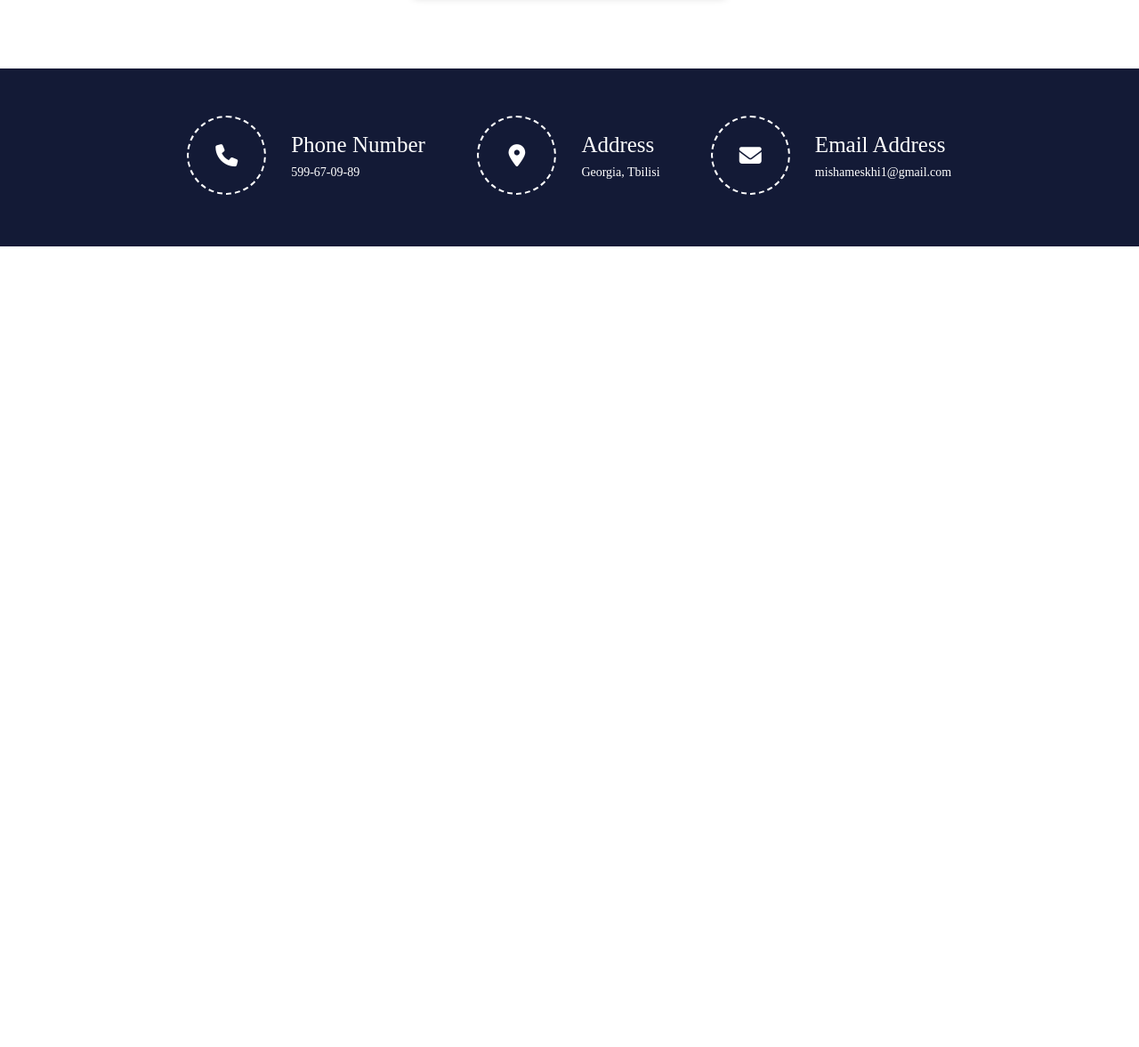
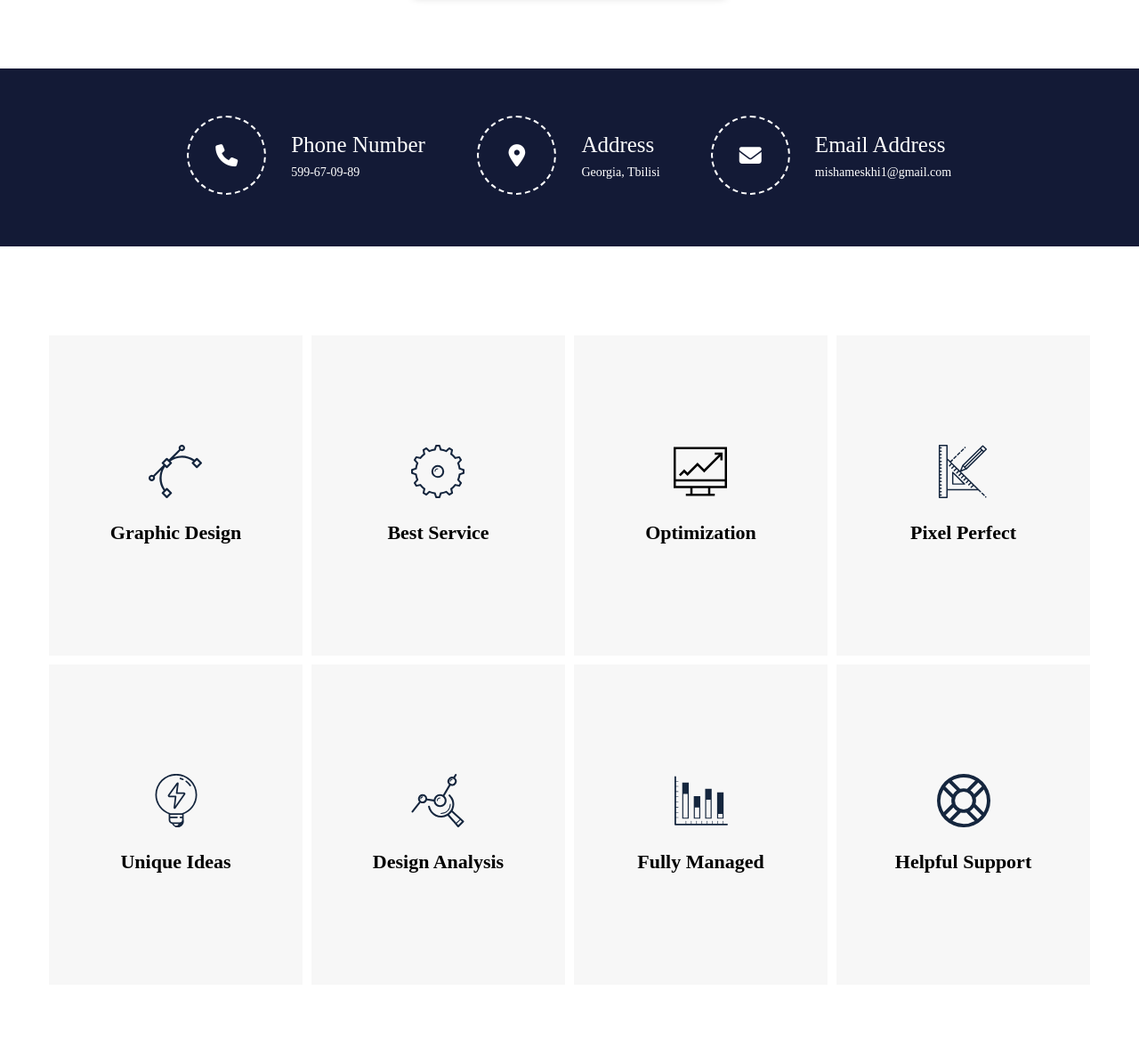
Before and after one commit to MMeskhi/Profile, a plain HTML site: page index.html in a window 1280 px wide. Shown: the part 1523-2700 px from the top of the page at 89% size. Before the commit the page ends 1800 px from the top, so only its background shows below. Drawn offline with Linux system fonts and the light colour scheme.

Commit message:
add services section

```diff
--- a/index.html
+++ b/index.html
@@ -153,6 +153,98 @@
         </div>
     </div>
 
+    <section class="services">
+        <div class="services-cont container-b">
+            <div class="services-grid">
+                <div class="service">
+                    <div class="show">
+                        <img src="src/img/design.svg" alt="">
+                        <h5>Graphic Design</h5>
+                    </div>
+                    <div class="hide">
+                        <h5>Graphic Design</h5>
+                        <p>Lorem, ipsum dolor sit amet consectetur adipisicing elit.</p>
+                    </div>
+                </div>
+                <div class="service">
+                    <div class="show">
+                        <img src="src/img/service.svg" alt="">
+                        <h5>Best Service</h5>
+                    </div>
+                    <div class="hide">
+                        <h5>Best Service</h5>
+                        <p>Lorem, ipsum dolor sit amet consectetur adipisicing elit.</p>
+                    </div>
+                </div>
+                <div class="service">
+                    <div class="show">
+                        <img src="src/img/optimization.svg" alt="">
+                        <h5>Optimization</h5>
+                    </div>
+                    <div class="hide">
+                        <h5>Optimization</h5>
+                        <p>Lorem, ipsum dolor sit amet consectetur adipisicing elit.</p>
+                    </div>
+                </div>
+                <div class="service">
+                    <div class="show">
+                        <img src="src/img/perfect.svg" alt="">
+                        <h5>Pixel Perfect</h5>
+                    </div>
+                    <div class="hide">
+                        <h5>Pixel Perfect</h5>
+                        <p>Lorem, ipsum dolor sit amet consectetur adipisicing elit.</p>
+                    </div>
+                </div>
+                <div class="service">
+                    <div class="show">
+                        <img src="src/img/ideas.svg" alt="">
+                        <h5>Unique Ideas</h5>
+                    </div>
+                    <div class="hide">
+                        <h5>Unique Ideas</h5>
+                        <p>Lorem, ipsum dolor sit amet consectetur adipisicing elit.</p>
+                    </div>
+                </div>
+                <div class="service">
+                    <div class="show">
+                        <img src="src/img/analysis.svg" alt="">
+                        <h5>Design Analysis</h5>
+                    </div>
+                    <div class="hide">
+                        <h5>Design Analysis</h5>
+                        <p>Lorem, ipsum dolor sit amet consectetur adipisicing elit.</p>
+                    </div>
+                </div>
+                <div class="service">
+                    <div class="show">
+                        <img src="src/img/managed.svg" alt="">
+                        <h5>Fully Managed</h5>
+                    </div>
+                    <div class="hide">
+                        <h5>Fully Managed</h5>
+                        <p>Lorem, ipsum dolor sit amet consectetur adipisicing elit.</p>
+                    </div>
+                </div>
+                <div class="service">
+                    <div class="show">
+                        <img src="src/img/support.svg" alt="">
+                        <h5>Helpful Support</h5>
+                    </div>
+                    <div class="hide">
+                        <h5>Helpful Support</h5>
+                        <p>Lorem, ipsum dolor sit amet consectetur adipisicing elit.</p>
+                    </div>
+                </div>
+            </div>
+        </div>
+    </section>
+    <div class="services-bottom">
+        <div class="services-bottom-cont container-b">
+
+        </div>
+    </div>
+
     <script src="src/js/main.js"></script>
 </body>
 
--- a/src/css/media.css
+++ b/src/css/media.css
@@ -1,3 +1,11 @@
+@media all and (max-width: 1200px) {
+    .services-grid {
+        display: grid;
+        grid-gap: 10px;
+        grid-template-columns: repeat(3, 2fr);
+    }
+}
+
 @media all and (max-width: 1024px) {
     .container-a {
         max-width: 768px;
@@ -118,6 +126,11 @@
     .info-bottom-contact div span {
         font-size: 11px;
     }
+
+    .services-grid {
+        grid-gap: 40px;
+        grid-template-columns: repeat(2, 2fr);
+    }
 }
 
 @media all and (max-width: 768px) {
@@ -158,6 +171,11 @@
         margin-right: 0;
         margin-bottom: 5px;
     }
+
+    .services-grid {
+        grid-gap: 10px;
+        grid-template-columns: repeat(1, 1fr);
+    }
 }
 
 @media all and (max-width: 480px) {
--- a/src/css/style.css
+++ b/src/css/style.css
@@ -409,3 +409,78 @@ i {
     background-color: #E93656;
     outline: none;
 }
+
+
+/*Services Section*/
+.services-cont {
+    display: flex;
+    justify-content: center;
+    align-items: center;
+    padding: 100px 0 80px 0;
+}
+
+.services-grid {
+    display: grid;
+    grid-gap: 10px;
+    grid-template-columns: repeat(4, 1fr);
+}
+
+.service {
+    height: 360px;
+    width: 285px;
+    background-color: rgb(247, 247, 247, 0.97);
+    display: flex;
+    flex-direction: column;
+    justify-content: center;
+    align-items: center;
+    text-align: center;
+    cursor: default;
+    transition: all 0.4s ease;
+}
+
+.service:hover {
+    background-color: rgb(21, 38, 62, 0.98);
+}
+
+.hide, .service:hover>.show {
+    display: none;
+}
+
+.service:hover>.hide {
+    display: block;
+}
+
+.hide {
+    display: none;
+    color: #ffffff;
+}
+
+.hide h5 {
+    font-size: 22px;
+}
+
+.hide p {
+    font-size: 14px;
+    margin-top: 20px;
+}
+
+.service .show h5 {
+    font-size: 22px;
+    font-weight: bold;
+    margin-top: 15px;
+}
+
+.service img {
+    height: 60px;
+    width: 60px;
+    font-size: 60px;
+}
+
+.services-bottom {
+    height: 570px;
+    background-image: url(../img/countdown-bg.png);
+    background-color: #131A36;
+    background-repeat: no-repeat;
+    background-size: cover;
+    background-position: center;
+}
--- a/src/js/main.js
+++ b/src/js/main.js
@@ -1,3 +1,4 @@
+//
 ///Header Profile Slider
 // function changeBg() {
 //   const images = [
@@ -33,6 +34,7 @@ function changeBg() {
   setTimeout("changeBg()", 5000);
 }
 
+//
 ///Skills Bar
 const skills = document.querySelectorAll("#skills-bar");
 
@@ -63,3 +65,6 @@ const observer = new IntersectionObserver((entries) => {
 });
 
 observer.observe(document.querySelector(".skills-cont"));
+
+//
+///
```
Also changed, not shown: src/img/address.svg (added), src/img/analysis.svg (added), src/img/countdown-bg.png (added), src/img/design.svg (added), src/img/ideas.svg (added), src/img/managed.svg (added), src/img/optimization.svg (added), src/img/perfect.svg (added), src/img/service.svg (added), src/img/support.svg (added).
